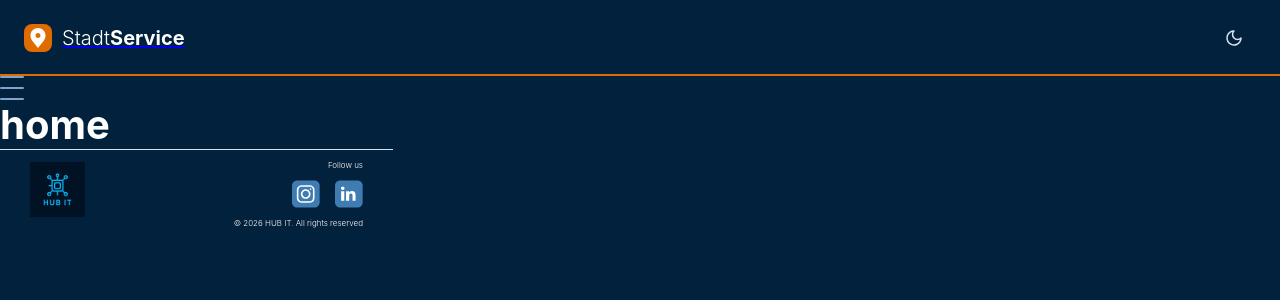
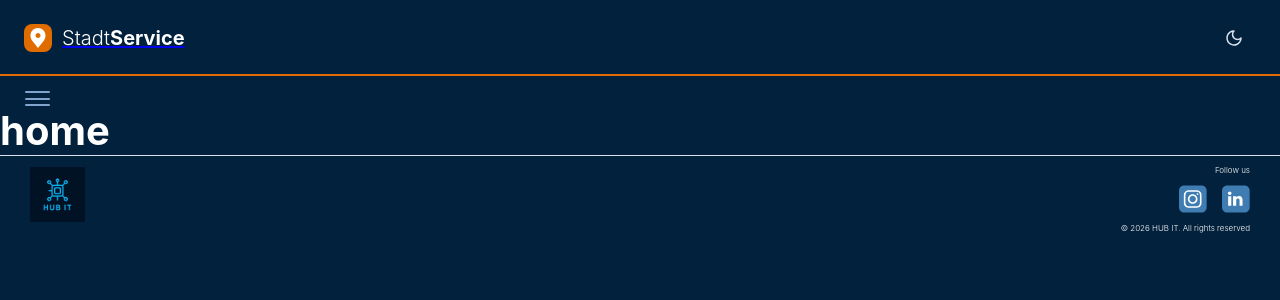
Before and after one commit to yarinka82/Project_service_Stadt, a React (Vite) app in the folder frontend/: page / in a window 1280 px wide. Shown: the top 300 px of the page. Built offline with nearby package versions, Linux system fonts and the light colour scheme.

Commit message:
fixed styles in Footer.module.css and BurgerMenu.module.css

```diff
--- a/frontend/src/components/BurgerMenu/BurgerMenu.module.css
+++ b/frontend/src/components/BurgerMenu/BurgerMenu.module.css
@@ -3,12 +3,13 @@
   flex-direction: column;
   justify-content: space-between;
 
-  width: 24px;
-  height: 24px;
+  width: 25px;
+  height: 15px;
 
   background: transparent;
   border: none;
   padding: 0;
+  margin: 15px 0 0 25px;;
 
   cursor: pointer;
 }
--- a/frontend/src/components/Footer/Footer.module.css
+++ b/frontend/src/components/Footer/Footer.module.css
@@ -1,7 +1,7 @@
 .footer {
     position: relative;
-    height: 80px;
-    width: 393px;
+    width: 100%;
+    min-height: 80px;
     background: var(--bg);
     color: var(--text);
     font-size: var(----font-size-footer);
```
